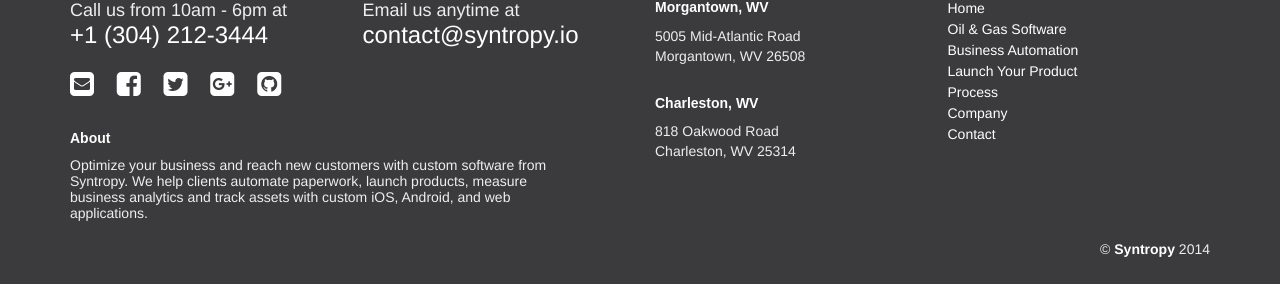
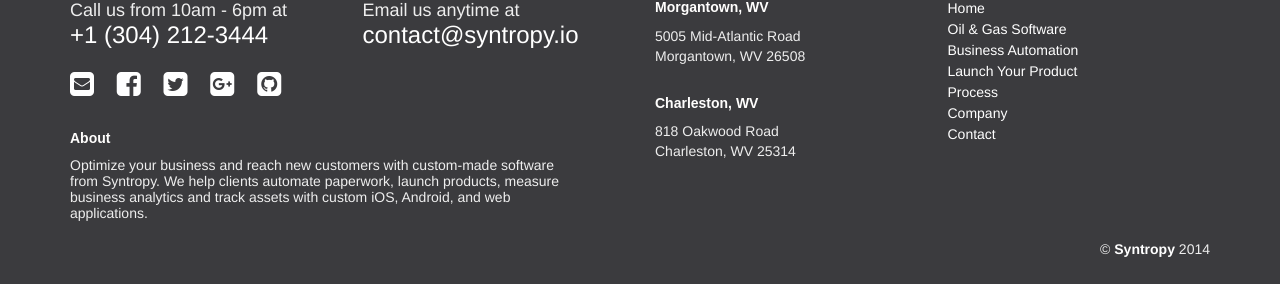
Before and after one commit to SyntropyDev/SyntropyDev.github.io, a Jekyll site: the page built from index.html, in a window 1280 px wide and 900 px high, scrolled down 2330 px. Shown: the part 613-897 px from the top of the window. Built offline with Jekyll 4.4.1, drawn with Linux system fonts in a browser that asks for light colours; nearby versions of some CDN libraries.

Commit message:
textual edits

```diff
--- a/_config.yml
+++ b/_config.yml
@@ -1,7 +1,7 @@
 # Site settings
 title: Syntropy - Custom apps for your business
 email: contact@syntropy.io
-description: "Optimize your business and reach new customers with custom software from Syntropy.
+description: "Optimize your business and reach new customers with custom-made software from Syntropy.
     We help clients automate paperwork, launch products, measure business analytics and track assets with custom iOS, Android, and web applications."
 
 baseurl: ""
```
